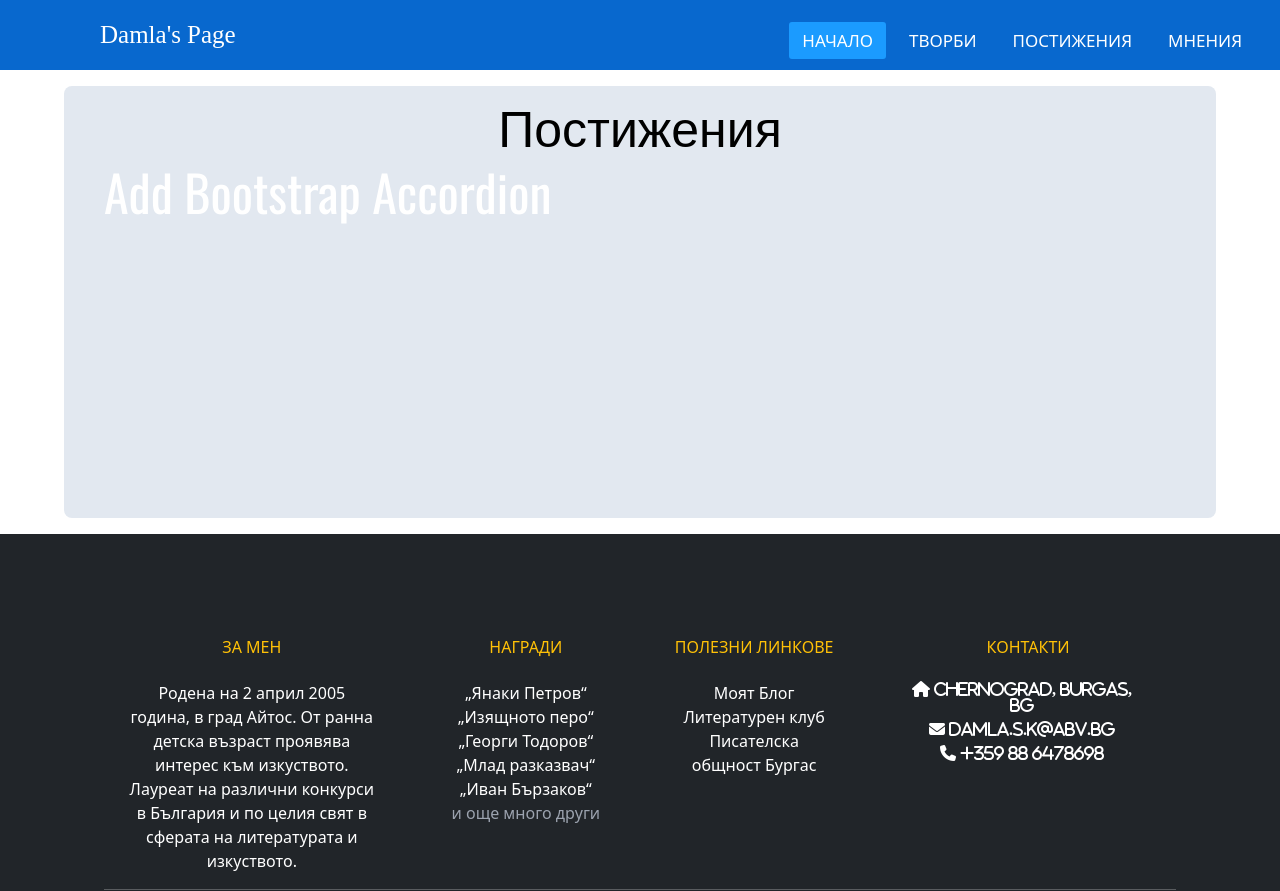
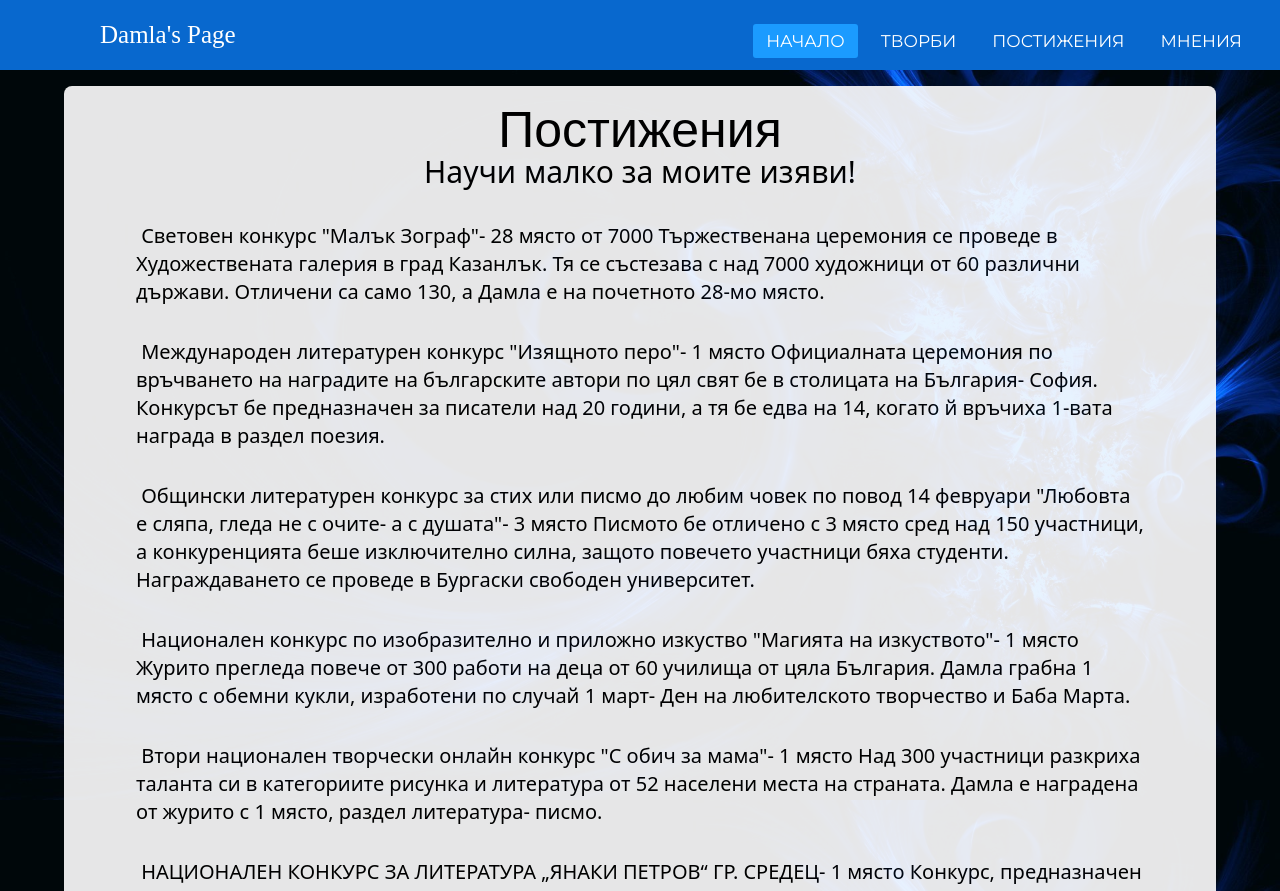
Before and after one commit to sldimitrov/DamlaPage, a React (Create React App) app: page /achievements in a window 1280 px wide. Shown: the top 891 px of the page. Built offline with nearby package versions, Linux system fonts and the light colour scheme; a web font is replaced by a local one.

Commit message:
add background image and remove the galleryg

```diff
--- a/src/components/Achievements/Achievements.jsx
+++ b/src/components/Achievements/Achievements.jsx
@@ -1,11 +1,58 @@
+import classNames from "classnames/bind";
 import SectionTemplate from "../Home/SectionTemplate";
 
 export default function Achievements() {
+  let pClasses = "text-black size";
+
   return (
     <SectionTemplate>
-      <section className="h-96 section-title">
+      <section className="h-full section-title">
         <h1 className="text-black text-center">Постижения</h1>
-        <p>Add Bootstrap Accordion</p>
+        <h2 className="text-black text-3xl font-sans text-center">
+          Научи малко за моите изяви!
+        </h2>
+        <div className="achievements h-full m-3">
+          <p className="text-black text-xl font-sans p-3">
+            &#160;Световен конкурс "Малък Зограф"- 28 място от 7000
+            Тържественана церемония се проведе в Художествената галерия в град
+            Казанлък. Тя се състезава с над 7000 художници от 60 различни
+            държави. Отличени са само 130, а Дамла е на почетното 28-мо място.
+          </p>
+          <p className="text-black text-xl font-sans p-3">
+            &#160;Международен литературен конкурс "Изящното перо"- 1 място
+            Официалната церемония по връчването на наградите на българските
+            автори по цял свят бе в столицата на България- София. Конкурсът бе
+            предназначен за писатели над 20 години, а тя бе едва на 14, когато й
+            връчиха 1-вата награда в раздел поезия.
+          </p>
+          <p className="text-black text-xl font-sans p-3">
+            &#160;Общински литературен конкурс за стих или писмо до любим човек
+            по повод 14 февруари "Любовта е сляпа, гледа не с очите- а с
+            душата"- 3 място Писмото бе отличено с 3 място сред над 150
+            участници, а конкуренцията беше изключително силна, защото повечето
+            участници бяха студенти. Награждаването се проведе в Бургаски
+            свободен университет.
+          </p>
+          <p className="text-black text-xl font-sans p-3">
+            &#160;Национален конкурс по изобразително и приложно изкуство
+            "Магията на изкуството"- 1 място Журито прегледа повече от 300
+            работи на деца от 60 училища от цяла България. Дамла грабна 1 място
+            с обемни кукли, изработени по случай 1 март- Ден на любителското
+            творчество и Баба Марта.
+          </p>
+          <p className="text-black text-xl font-sans p-3">
+            &#160;Втори национален творчески онлайн конкурс "С обич за мама"- 1
+            място Над 300 участници разкриха таланта си в категориите рисунка и
+            литература от 52 населени места на страната. Дамла е наградена от
+            журито с 1 място, раздел литература- писмо.
+          </p>
+          <p className="text-black text-xl font-sans p-3">
+            &#160;НАЦИОНАЛЕН КОНКУРС ЗА ЛИТЕРАТУРА „ЯНАКИ ПЕТРОВ“ ГР. СРЕДЕЦ- 1
+            място Конкурс, предназначен за автори над 20 години. Над 300 автори
+            от цялата страна, като номинираните са само 20. Дамла е на 1-во
+            място в раздел проза с къс разказ.
+          </p>
+        </div>
       </section>
     </SectionTemplate>
   );
--- a/src/components/Header/Header.jsx
+++ b/src/components/Header/Header.jsx
@@ -16,44 +16,10 @@ export default function Header() {
   }, []);
 
   return (
-    // <nav className="h-20 flex justify-evenly bg-blue-700 relative w-full">
-    //   <div className="flex w-80 justify-evenly">
-
-    //     <h1
-    //       className="h-10 text-md mt-4 text-center md-mt-5 text-3xl font-bold text-white"
-    //       id="damla-page"
-    //     >
-    //       Damla's Page
-    //     </h1>
-    //   </div>
-
-    //   <ul className="w-96 h-10 mt-8 flex justify-around">
-    //     <li>
-    //       <a href="/" className="links">
-    //         Начало
-    //       </a>
-    //     </li>
-    //     <li>
-    //       <a href="/works" className="links">
-    //         Творби
-    //       </a>
-    //     </li>
-    //     <li>
-    //       <a href="/achievements" className="links">
-    //         Постижения
-    //       </a>
-    //     </li>
-    //     <li>
-    //       <a href="/opinions" className="links">
-    //         Мнения
-    //       </a>
-    //     </li>
-    //   </ul>
-    // </nav>
-    <nav>
+    <nav id="header">
       <input type="checkbox" id="check" />
       <label htmlFor="check" className="checkbtn">
-        <i class="fas fa-angle-double-down"></i>
+        <i class="fas fa-angle-double-down" id="dropdown-icon"></i>
       </label>
       <label
         id="damla-page"
@@ -63,18 +29,24 @@ export default function Header() {
       </label>
       <ul id="header-ul">
         <li>
-          <a className="active" href="/">
+          <a className="header-a active" href="/">
             Начало
           </a>
         </li>
         <li>
-          <a href="/works">Творби</a>
+          <a className="header-a" href="/works">
+            Творби
+          </a>
         </li>
         <li>
-          <a href="/achievements">Постижения</a>
+          <a className="header-a" href="/achievements">
+            Постижения
+          </a>
         </li>
         <li>
-          <a href="opinions">Мнения</a>
+          <a className="header-a" href="opinions">
+            Мнения
+          </a>
         </li>
       </ul>
     </nav>
--- a/src/components/Header/style.css
+++ b/src/components/Header/style.css
@@ -80,6 +80,7 @@ nav ul {
   float: right;
   margin-right: 20px;
 }
+
 nav ul li {
   display: inline-block;
   line-height: 80px;
@@ -91,8 +92,12 @@ nav ul li a {
   padding: 7px 13px;
   border-radius: 3px;
   text-transform: uppercase;
+  font-family: "Montserrat", sans-serif;
+  font-optical-sizing: auto;
+  font-weight: 400;
+  font-style: normal;
 }
-a.active,a:hover {
+a.active, .header-a:hover {
   background-color: #1b9bff;
   transition: .5s;
 }
--- a/src/components/Home/About/About.jsx
+++ b/src/components/Home/About/About.jsx
@@ -2,7 +2,10 @@ export default function About() {
   return (
     <>
       <section id="about" className="mt-5">
-        <h1 id="about-me" className="title text-4xl text-black">
+        <h1
+          id="about-me"
+          className="title text-4xl mb-3 text-center text-white"
+        >
           OТНОСНО МЕН
         </h1>
         <div id="boxes-container">
--- a/src/components/Home/About/style.css
+++ b/src/components/Home/About/style.css
@@ -49,19 +49,19 @@
 }
 
 #artist:hover {
-  color: rgb(154, 63, 219);
+  color: white;
 }
 
 #writer:hover {
-  color: rgb(6, 167, 167);
+  color: white;
 }
 
 #painter:hover {
-  color: red;
+  color: white;
 }
 
 #human:hover {
-  color: rgb(206, 245, 76);
+  color: white;
 }
 
 #writer:hover > #writer-txt   {
--- a/src/components/Home/Home.jsx
+++ b/src/components/Home/Home.jsx
@@ -1,16 +1,24 @@
-import SectionTemplate from "./SectionTemplate";
-import Gallery from "./Gallery";
-import Intro from "./Intro";
 import About from "./About";
+import GoToLink from "../Works/Card/GoToLink";
 
 export default function Home() {
   return (
     <>
-      <SectionTemplate>
-        <Intro />
-        <Gallery />
+      <div id="home" className="container">
+        <h1
+          className="font-extrabold text-center text-4xl mt-3 text-white"
+          id="heading"
+        >
+          Дамла Кемик
+        </h1>
+        <h2 className="title mt-3 text-white font-serif mb-10" id="sub-title">
+          Родена съм да творя и да събуждам дори и най-скритите и недостъпни
+          човешки емоции!
+        </h2>
         <About />
-      </SectionTemplate>
+        <hr className="h-3" />
+        <GoToLink path="/works" text="КЪМ ТВОРБИ" />
+      </div>
     </>
   );
 }
--- a/src/components/Home/Intro/Intro.jsx
+++ b/src/components/Home/Intro/Intro.jsx
@@ -1,7 +1,10 @@
 export default function Intro() {
   return (
     <>
-      <h1 className="font-extrabold text-4xl mt-2 text-black" id="heading">
+      <h1
+        className="font-extrabold text-center text-4xl mt-3 text-black"
+        id="heading"
+      >
         Дамла Кемик
       </h1>
       <h2 className="title mt-3 text-black font-serif" id="sub-title">
--- a/src/components/Home/SectionTemplate/SectionTemplate.jsx
+++ b/src/components/Home/SectionTemplate/SectionTemplate.jsx
@@ -2,7 +2,7 @@ export default function SectionTemplate({ children }) {
   return (
     <>
       <div
-        className="container pt-2 bg-slate-200 rounded-lg mt-3 mb-3"
+        className="container pt-2 bg-white opacity-90 rounded-lg mt-3 mb-3"
         id="path"
       >
         {children}
--- a/src/components/Home/style.css
+++ b/src/components/Home/style.css
@@ -34,22 +34,3 @@
   margin: auto;
   padding: 40px;
 }
-
-.title {
-  margin-bottom: 2rem;
-}
-
-.photo-gallery {
-  display: flex;
-  gap: 20px;
-}
-
-column {
-  display: flex;
-  flex-direction: column;
-}
-
-.images {
-  border: 2px solid gold;
-  margin-bottom: 3px;
-}
--- a/src/index.css
+++ b/src/index.css
@@ -12,7 +12,12 @@ body {
     sans-serif;
   -webkit-font-smoothing: antialiased;
   -moz-osx-font-smoothing: grayscale;
-  background-color: rgb(255, 255, 255);
+  background-image: url('./pictures/background.jpg');
+  background-position: center;
+  background-attachment: fixed;
+  background-repeat: no-repeat;
+  background-size: cover;
+  /* background-color: rgb(255, 255, 255); */
   color: white;
 }
 
--- a/src/pages/PageTemplate/PageTemplate.jsx
+++ b/src/pages/PageTemplate/PageTemplate.jsx
@@ -8,7 +8,7 @@ export default function PageTemplate({ title, text, prevPath, nextPath }) {
         <h1 className="text-black text-center mt-10" id="text-title">
           <i>{title}</i>
         </h1>
-        <p className="text-black text-left">{text}</p>
+        <p className="text-black text-left md:m-3">{text}</p>
         <div className="flex gap-5">
           <GoToLink path={prevPath} text="ПРЕДИШЕН РАЗКАЗ" />
           <GoToLink path="/works" text='ОБРАТНО В ,,ТВОРБИ"' />
```
Also changed, not shown: src/components/Footer/Footer.jsx (+11 -1 lines), src/pictures/background.jpg (added).
